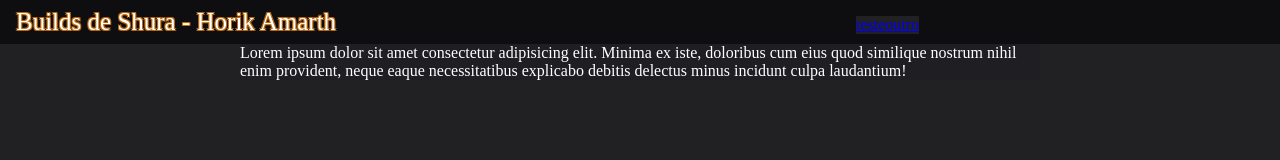
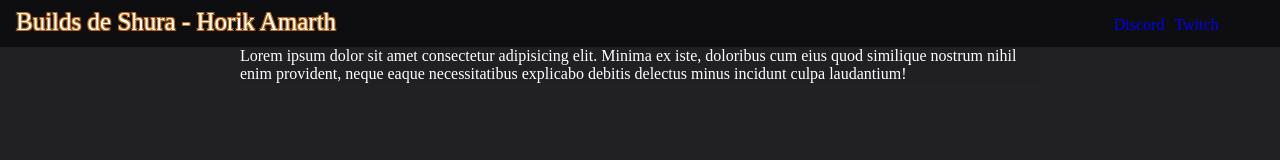
Before and after one commit to AldoBrane/BuildsShuraHorik, a plain HTML site: page index.html in a window 1280 px wide. Drawn offline with Linux system fonts and the light colour scheme.

Commit message:
Mudança de layout e adicionando links

```diff
--- a/assets/css/style.css
+++ b/assets/css/style.css
@@ -5,14 +5,14 @@
 
 }
 
-#container {
+.container {
 
     margin: 0 auto;
     padding: 8px;
     background-color: rgb(14, 14, 16);
 }
 
-#intro {
+.intro {
     display: inline;
     padding: 8px;
     font-size: 25px;
@@ -22,8 +22,8 @@
     text-align: left;
 }
 
-#SocialMedia{
-    margin-left: 40%;
+.SocialMedia{
+    margin-left: 60%;
     display: inline-flex;
     text-align: center;
     color: white;
@@ -32,9 +32,15 @@
 .greycolor {
     margin: 0 auto;
     max-width: 800px;
-    background-color: rgb(31, 31, 35);
+    background-color: rgb(32, 32, 34);
     color: white;
 
+}
+
+a {
+    background-color: rgb(14, 14, 16);
+    padding: 5px;
+    text-decoration: none;
 }
 
 h1{
--- a/index.html
+++ b/index.html
@@ -8,13 +8,13 @@
   <link rel="stylesheet" href="./assets/css/style.css">
 </head>
 <body>
-  <div id="container">
-    <div id="intro">
+  <div class="container">
+    <div class="intro">
       Builds de Shura - Horik Amarth
     </div>
-    <div id="SocialMedia">
-      <a href="#"> teste</a>
-      <a href="#"> outro</a>
+    <div class="SocialMedia">
+      <a href="https://discord.gg/K9dEhyM"> Discord</a>
+      <a href="https://www.twitch.tv/horikamarth"> Twitch</a>
     </div>
   </div>
   <div class="greycolor">
```
